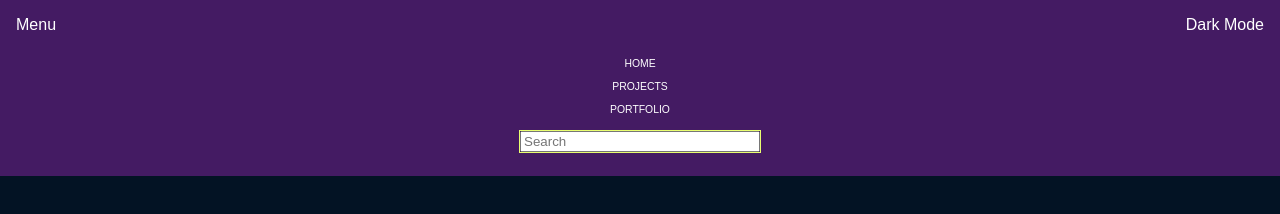
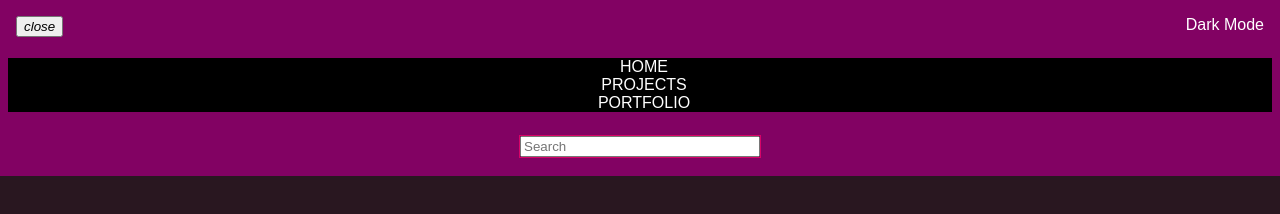
Before and after one commit to orpd0523/practice, a plain HTML site: page index.html in a window 1280 px wide. Both pictures are taken after a click on the link "HOME". Drawn offline with Linux system fonts and the light colour scheme.

Commit message:
created logic for menu toggling

```diff
--- a/index.html
+++ b/index.html
@@ -1,5 +1,6 @@
 <!DOCTYPE html>
 <html lang="en">
+
 <head>
     <meta charset="UTF-8">
     <meta http-equiv="X-UA-Compatible" content="IE=edge">
@@ -8,17 +9,25 @@
     <script src="/scripts.js" type="text/javascript" defer></script>
     <title>Practice</title>
 </head>
+
 <body>
     <nav class="nav">
         <div class="nav__holder">
-       <div class="nav__menu">Menu</div>
+            <div class="nav__menu">
+                <button type="button" class="nav__burger"><i class="menuIcon material-icons">menu</i>
+                    <i class="closeIcon material-icons">close</i>
+                </button>
+            </div>
             <div class="nav__darkMode">Dark Mode</div>
         </div>
-        <div class="nav__links">
-       <a href="#" rel="#" class="nav__home">HOME</a>
-       <a href="https://github.com/orpd0523" rel="" target="_blank"  class="nav__projects">PROJECTS</a>
-       <a href="https://operez0523-portfolio.netlify.app/" rel="" target="_blank"  class="nav__portfolio">PORTFOLIO</a>
-        </div>
+        <ul class="nav__links">
+            <li><a href="#" rel="#" class="nav__home item">HOME</a></li>
+            <li><a href="https://github.com/orpd0523" rel="" target="_blank" class="nav__projects item">PROJECTS</a>
+            </li>
+            <li><a href="https://operez0523-portfolio.netlify.app/" rel="" target="_blank"
+                    class="nav__portfolio item">PORTFOLIO</a></li>
+        </ul>
+
 
         <div class="nav__searchBar">
             <label class="nav__label"></label>
@@ -27,4 +36,5 @@
         </div>
     </nav>
 </body>
+
 </html>
--- a/scripts.js
+++ b/scripts.js
@@ -1 +1,27 @@
-console.log("I am connected!")
+// console.log("I am connected!")
+
+const menu = document.querySelector('.nav__links')
+const items = document.querySelectorAll('.item')
+const burger = document.querySelector('.nav__burger')
+const close = document.querySelector('.closeIcon')
+const open = document.querySelector('.menuIcon')
+
+const toggleMenu = () => {
+    if (menu.classList.contains("showMenu")) {
+        menu.classList.remove('showMenu')
+        close.style.display = "none"
+        open.style.display = "block"
+    } else {
+        menu.classList.add("showMenu")
+        close.style.display = "block"
+        open.style.display = "none"
+    }
+}
+
+burger.addEventListener("click", toggleMenu)
+
+items.forEach(
+    function (items) {
+        items.addEventListener("click", toggleMenu)
+    }
+)
--- a/styles.css
+++ b/styles.css
@@ -11,13 +11,13 @@ html {
 
 
 body {
-    background-color: #031324;
+    background-color: #291720;
     margin: 0;
     padding: 0;
 }
 
 .nav {
-    background-color: rgba(81, 30, 113, 0.826);
+    background-color: #820263;
     display: flex;
     flex-direction: column;
     height: 11rem;
@@ -32,9 +32,32 @@ body {
     padding: .5rem;
 }
 
-.nav__menu{
-    /* border: 2px solid rgb(61, 255, 61); */
+.nav__burger{
+    position: fixed;
+    cursor: pointer;
 }
+
+.closeIcon{
+    display: none;
+}
+
+.menuItem {
+    display: block;
+    margin: 2rem 4rem;
+    font-size: 1.8rem;
+    color: white;
+    text-decoration: none;
+  }
+
+  .menuItem:hover {
+    text-decoration: underline;
+  }
+
+
+.showMenu{
+    transform: translateY(0);
+}
+
 
 .nav__darkMode{
     /* border: 2px solid red; */
@@ -44,7 +67,9 @@ body {
     display: flex;
     flex-direction: column;
     align-items: center;
-    font-size: .65rem;
+    list-style: none;
+    background-color: black;
+    padding-right: 2rem;
 }
 
 .nav__home{
@@ -76,15 +101,12 @@ body {
 
 .nav__input{
     width: 15rem;
-    outline: .1rem solid #e9ff70;
+    outline: .1rem solid #D90368;
 }
 
 .nav__input:hover{
     outline: .1rem solid #01ff99;
 }
 
-@media only screen and (min-width: 768px) {
-    body {}
-
-    .nav {}
-}
+/* @media only screen and (min-width: 768px) {
+} */
```
Lines whose indentation alone changed are shown as unchanged.
